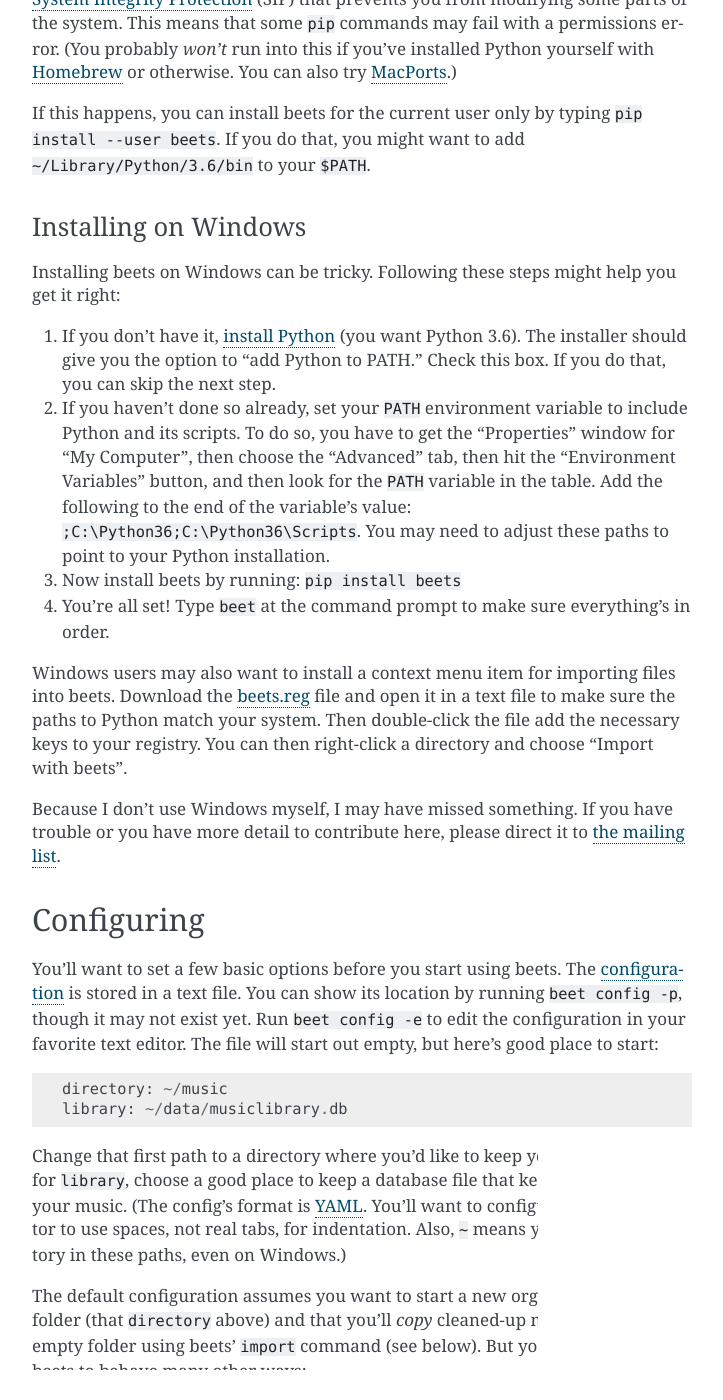
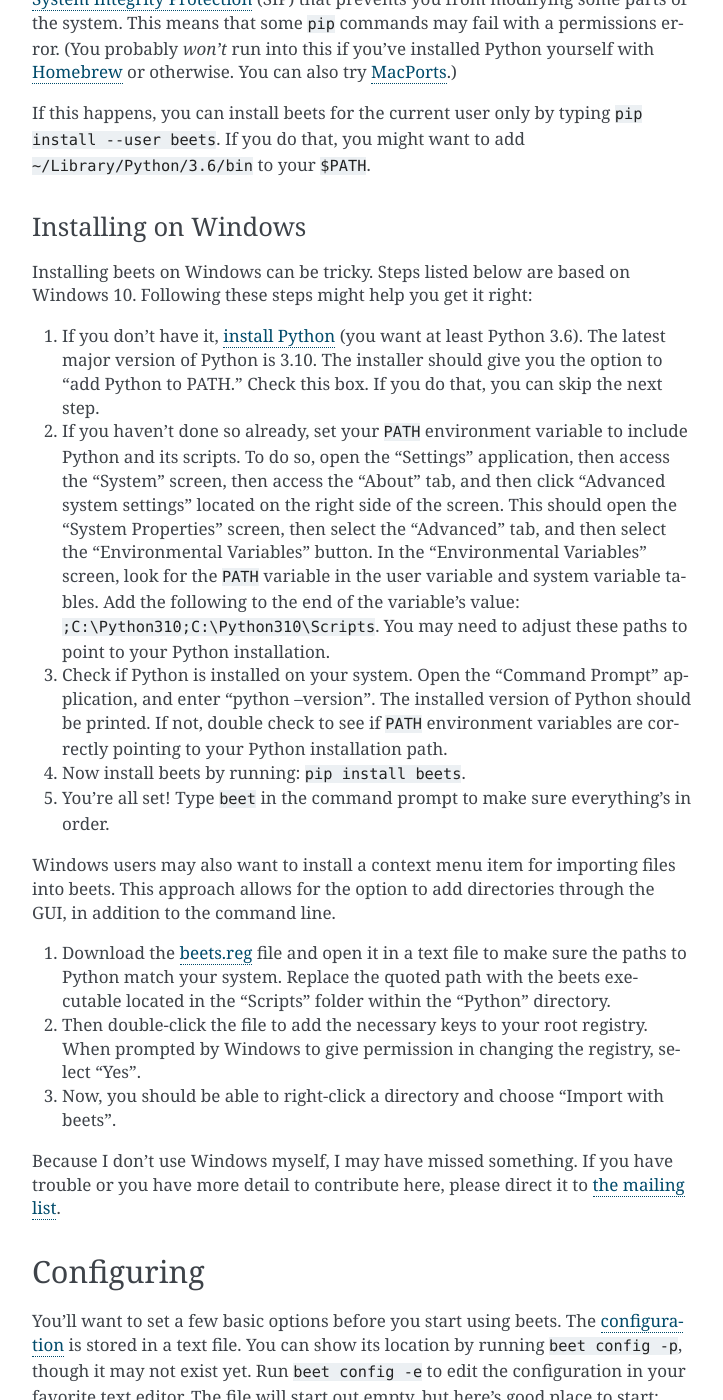
Before and after one commit to bautimar/cs464_assignment2, a Sphinx documentation site: the page built from beets-master/docs/guides/main.rst, in a window 1280 px wide and 1400 px high, scrolled down 1201 px. Shown: the whole window, without its empty margins (388-1111 px from the left). Built offline with Sphinx 7.4.7, drawn with Linux system fonts in a browser that asks for light colours; pages that are not in the unit, such as notebooks, are missing from menus.

Commit message:
Updated main.rst (Windows Installation)

```diff
--- a/beets-master/docs/guides/main.rst
+++ b/beets-master/docs/guides/main.rst
@@ -91,31 +91,48 @@ If this happens, you can install beets for the current user only by typing
 Installing on Windows
 ^^^^^^^^^^^^^^^^^^^^^
 
-Installing beets on Windows can be tricky. Following these steps might help you
-get it right:
+Installing beets on Windows can be tricky. Steps listed below are based on Windows 10.
+Following these steps might help you get it right:
 
-1. If you don't have it, `install Python`_ (you want Python 3.6). The
-   installer should give you the option to "add Python to PATH." Check this
-   box. If you do that, you can skip the next step.
+1. If you don't have it, `install Python`_ (you want at least Python 3.6).
+   The latest major version of Python is 3.10. The installer should give you
+   the option to "add Python to PATH." Check this box. If you do that,
+   you can skip the next step.
 
 2. If you haven't done so already, set your ``PATH`` environment variable to
-   include Python and its scripts. To do so, you have to get the "Properties"
-   window for "My Computer", then choose the "Advanced" tab, then hit the
-   "Environment Variables" button, and then look for the ``PATH`` variable in
-   the table. Add the following to the end of the variable's value:
-   ``;C:\Python36;C:\Python36\Scripts``. You may need to adjust these paths to
-   point to your Python installation.
+   include Python and its scripts. To do so, open the "Settings" application,
+   then access the "System" screen, then access the "About" tab, and then click
+   "Advanced system settings" located on the right side of the screen. This
+   should open the "System Properties" screen, then select the "Advanced" tab,
+   and then select the "Environmental Variables" button. In the "Environmental
+   Variables" screen, look for the ``PATH`` variable in the user variable and
+   system variable tables. Add the following to the end of the variable's
+   value: ``;C:\Python310;C:\Python310\Scripts``. You may need to adjust
+   these paths to point to your Python installation.
 
-3. Now install beets by running: ``pip install beets``
+3. Check if Python is installed on your system. Open the "Command Prompt" application,
+   and enter "python --version". The installed version of Python should be printed. If not,
+   double check to see if ``PATH`` environment variables are correctly pointing to your
+   Python installation path.
 
-4. You're all set! Type ``beet`` at the command prompt to make sure everything's
+4. Now install beets by running: ``pip install beets``.
+
+5. You're all set! Type ``beet`` in the command prompt to make sure everything's
    in order.
 
 Windows users may also want to install a context menu item for importing files
-into beets. Download the `beets.reg`_ file and open it in a text file to make
-sure the paths to Python match your system. Then double-click the file add the
-necessary keys to your registry. You can then right-click a directory and
-choose "Import with beets".
+into beets. This approach allows for the option to add directories through
+the GUI, in addition to the command line.
+
+1. Download the `beets.reg`_ file and open it in a text file to make sure the
+   paths to Python match your system. Replace the quoted path with the beets
+   executable located in the "Scripts" folder within the "Python" directory.
+
+2. Then double-click the file to add the necessary keys to your root registry.
+   When prompted by Windows to give permission in changing the registry, select
+   "Yes".
+
+3. Now, you should be able to right-click a directory and choose "Import with beets".
 
 Because I don't use Windows myself, I may have missed something. If you have
 trouble or you have more detail to contribute here, please direct it to
```
Also changed, not shown: 1 other file.
